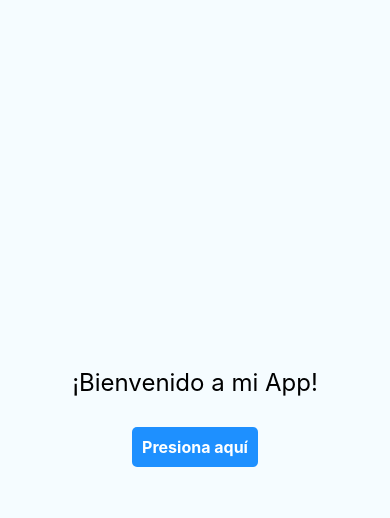
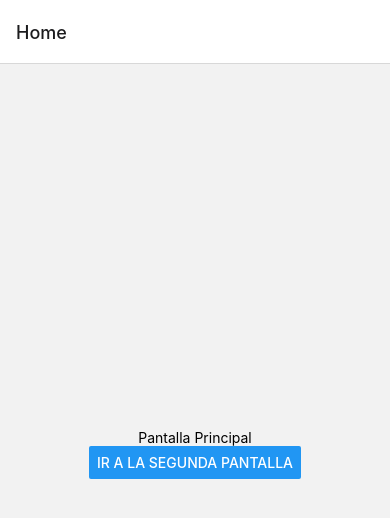
Before and after one commit to Juandoqg/SGU, a React Native app: screen /Home in a window 390 px wide. Shown: the top 518 px of the page. Built offline with nearby package versions, Linux system fonts and the light colour scheme.

Commit message:
Vistas del proyecto

```diff
--- a/App.js
+++ b/App.js
@@ -1,35 +1,19 @@
+// App.js
+import React from 'react';
+import { NavigationContainer } from '@react-navigation/native';
+import { createNativeStackNavigator } from '@react-navigation/native-stack';
+import HomeScreen from './src/screens/HomeScreen';
+import SecondScreen from './src/screens/SecondScreen';
 
-import React from 'react';
-import { View, Text, StyleSheet, Alert } from 'react-native';
-import CustomButton from './src/components/customButton';
-
+const Stack = createNativeStackNavigator();
 
 export default function App() {
-  // Función que se ejecuta cuando se presiona el botón
-  const handleButtonPress = () => {
-    Alert.alert('¡Botón presionado!', 'Has presionado el botón.');
-  };
-
   return (
-    <View style={styles.container}>
-      <Text style={styles.title}>¡Bienvenido a mi App!</Text>
-
-      {/* Aquí usamos el componente CustomButton */}
-      <CustomButton title="Presiona aquí" onPress={handleButtonPress} />
-    </View>
+    <NavigationContainer>
+      <Stack.Navigator initialRouteName="Home">
+        <Stack.Screen name="Home" component={HomeScreen} />
+        <Stack.Screen name="Second" component={SecondScreen} />
+      </Stack.Navigator>
+    </NavigationContainer>
   );
 }
-
-// Estilos de la pantalla principal
-const styles = StyleSheet.create({
-  container: {
-    flex: 1,
-    justifyContent: 'center',
-    alignItems: 'center',
-    backgroundColor: '#F5FCFF',
-  },
-  title: {
-    fontSize: 24,
-    marginBottom: 20,
-  },
-});
--- /dev/null
+++ b/src/screens/HomeScreen.js
@@ -0,0 +1,17 @@
+// src/screens/HomeScreen.js
+import React from 'react';
+import { View, Text, Button } from 'react-native';
+
+const HomeScreen = ({ navigation }) => {
+  return (
+    <View style={{ flex: 1, justifyContent: 'center', alignItems: 'center' }}>
+      <Text>Pantalla Principal</Text>
+      <Button
+        title="Ir a la Segunda Pantalla"
+        onPress={() => navigation.navigate('Second')}
+      />
+    </View>
+  );
+};
+
+export default HomeScreen;
--- /dev/null
+++ b/src/screens/SecondScreen.js
@@ -0,0 +1,14 @@
+// src/screens/SecondScreen.js
+import React from 'react';
+import { View, Text, Button } from 'react-native';
+
+const SecondScreen = ({ navigation }) => {
+  return (
+    <View style={{ flex: 1, justifyContent: 'center', alignItems: 'center' }}>
+      <Text>Segunda Pantalla</Text>
+      <Button title="Regresar" onPress={() => navigation.goBack()} />
+    </View>
+  );
+};
+
+export default SecondScreen;
```
Also changed, not shown: package.json (+7 -0 lines), 1 other file (tests, documents, lock files or other folders).
